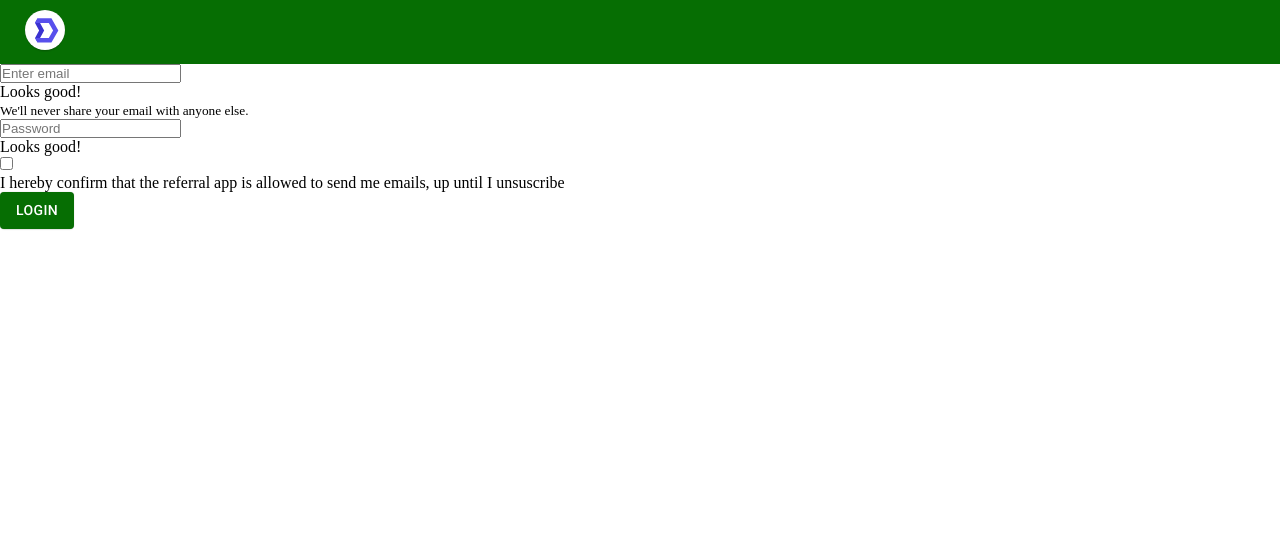
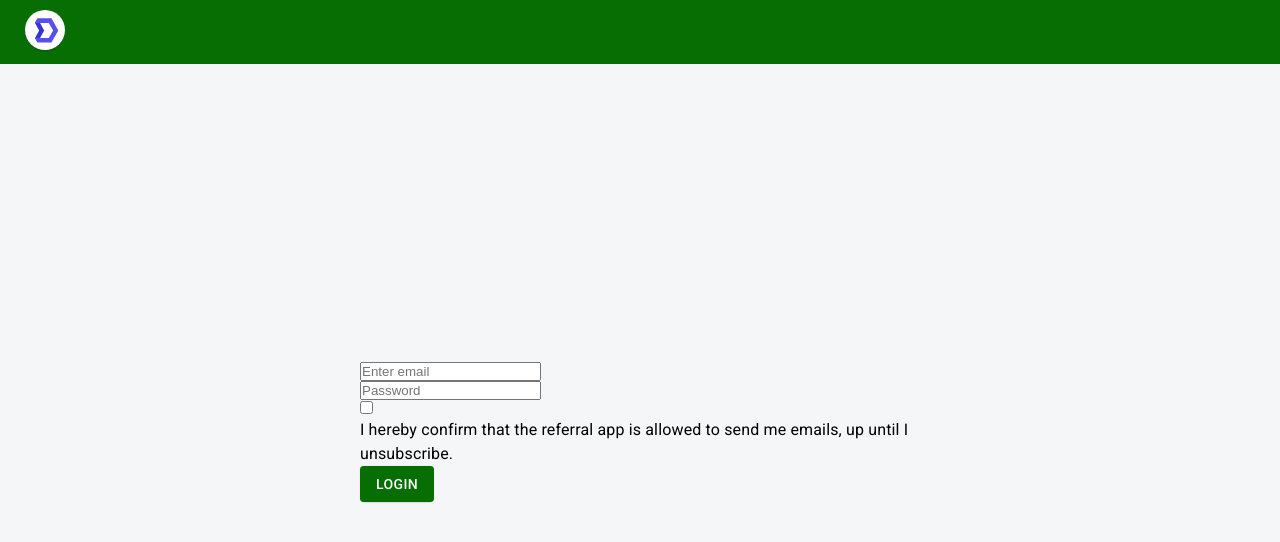
Before and after one commit to rcollins22/Capstone, a React (Create React App) app in the folder frontEnd/: page /login in a window 1280 px wide. Shown: the top 542 px of the page. Built offline with nearby package versions, Linux system fonts and the light colour scheme.

Commit message:
stock load

```diff
--- a/frontEnd/src/layouts/DashboardLayout/NavBar/index.js
+++ b/frontEnd/src/layouts/DashboardLayout/NavBar/index.js
@@ -33,10 +33,10 @@ const user = {
 
 let route;
 
-const LeadFollowRoute = (user) =>{
-  user.leader = true ? route = 'leader' : route = 'follower'
-}
-LeadFollowRoute(user)
+const LeadFollowRoute = user => {
+  user.leader = true ? (route = 'user') : (route = 'user');
+};
+LeadFollowRoute(user);
 
 const items = [
   {
@@ -89,41 +89,25 @@ const NavBar = ({ onMobileClose, openMobile }) => {
   }, [location.pathname]);
 
   const content = (
-    <Box
-      height="100%"
-      display="flex"
-      flexDirection="column"
-    >
-      <Box
-        alignItems="center"
-        display="flex"
-        flexDirection="column"
-        p={2}
-      >
+    <Box height="100%" display="flex" flexDirection="column">
+      <Box alignItems="center" display="flex" flexDirection="column" p={2}>
         <Avatar
           className={classes.avatar}
           component={RouterLink}
           src={user.avatar}
           to={`/${route}/account`}
         />
-        <Typography
-          className={classes.name}
-          color="textPrimary"
-          variant="h5"
-        >
+        <Typography className={classes.name} color="textPrimary" variant="h5">
           {user.name}
         </Typography>
-        <Typography
-          color="textSecondary"
-          variant="body2"
-        >
+        <Typography color="textSecondary" variant="body2">
           {user.jobTitle}
         </Typography>
       </Box>
       <Divider />
       <Box p={2}>
         <List>
-          {items.map((item) => (
+          {items.map(item => (
             <NavItem
               href={item.href}
               key={item.title}
--- a/frontEnd/src/routes.js
+++ b/frontEnd/src/routes.js
@@ -26,7 +26,7 @@ let routes = [
       { path: 'login', element: <SignUpLoginForm /> },
       { path: 'register', element: <RegisterView /> },
       { path: '404', element: <NotFoundView /> },
-      { path: '/', element: <Navigate to="/leader/dashboard" /> }, //NEEDS TO BE CHANGED!
+      { path: '/', element: <Navigate to="/user/dashboard" /> }, //NEEDS TO BE CHANGED!
       { path: '*', element: <Navigate to="/404" /> }
     ]
   }
--- a/frontEnd/src/views/auth/SignupLoginForm.js
+++ b/frontEnd/src/views/auth/SignupLoginForm.js
@@ -1,13 +1,32 @@
-import React, { useState } from "react";
-import { Form, Col, Row } from "react-bootstrap";
-import axios from "axios";
-import { Button } from '@material-ui/core';
+import React, { useState, useEffect } from 'react';
+import { Form, Col, Row } from 'react-bootstrap';
+import axios from 'axios';
 import url from '../../url';
+import {
+  Box,
+  Button,
+  Container,
+  Grid,
+  Link,
+  TextField,
+  Typography,
+  makeStyles
+} from '@material-ui/core';
+import Page from 'src/components/Page';
 
+const useStyles = makeStyles(theme => ({
+  root: {
+    backgroundColor: theme.palette.background.dark,
+    height: '100%',
+    paddingBottom: theme.spacing(3),
+    paddingTop: theme.spacing(3)
+  }
+}));
 
 const SignUpLoginForm = () => {
-    const [email, setEmail] = useState("");
-    const [password, setPassword] = useState("");
+  const classes = useStyles();
+  const [email, setEmail] = useState('');
+  const [password, setPassword] = useState('');
 
   const onSubmit = e => {
     e.preventDefault();
@@ -16,12 +35,12 @@ const SignUpLoginForm = () => {
       email,
       password
     };
-        console.log(email, password)
+    console.log(email, password);
     axios
       .post(`${url}/auth/register_login`, userData)
       .then(res => {
-                localStorage.setItem("id", res.data.success.id) //save id to local storage
-                localStorage.setItem("leader", res.data.success.leader) // save leader boolean to local storage
+        localStorage.setItem('id', res.data.success.id); //save id to local storage
+        localStorage.setItem('leader', res.data.success.leader); // save leader boolean to local storage
         // var aValue = localStorage.getItem("id") exemplar call to local storage
       })
       .catch(err => {
@@ -31,11 +50,18 @@ const SignUpLoginForm = () => {
   };
 
   return (
+    <Page className={classes.root} title="Login">
+      <Box
+        display="flex"
+        flexDirection="column"
+        height="100%"
+        justifyContent="center"
+      >
+        <Container maxWidth="sm">
+          <Grid container spacing={1}>
             <Form onSubmit={onSubmit}>
               <Form.Group controlId="formBasicEmail">
                 <Row>
-                    <Form.Label column xs="2" sm="1">
-                    </Form.Label>
                   <Col xs="10" sm="11">
                     <Form.Control
                       type="email"
@@ -46,23 +72,18 @@ const SignUpLoginForm = () => {
                       }}
                       required
                     />
-                        <Form.Control.Feedback>Looks good!</Form.Control.Feedback>
-                        <Form.Text className="text-muted">We'll never share your email with anyone else.</Form.Text>
+
                   </Col>
                 </Row>
               </Form.Group>
-
-            <Form.Group controlId="formBasicPassword">
+              <Form.Group  controlId="formBasicPassword">
                 <Row>
-                    <Form.Label column xs="2" sm="1">
-                    </Form.Label>
                   <Col xs="10" sm="11">
                     <Form.Control
                       type="password"
                       placeholder="Password"
                       onChange={e => setPassword(e.target.value)}
                     />
-                        <Form.Control.Feedback>Looks good!</Form.Control.Feedback>
                   </Col>
                 </Row>
               </Form.Group>
@@ -72,19 +93,21 @@ const SignUpLoginForm = () => {
                     <Form.Check type="checkbox" />
                   </Col>
                   <Col xs="10" sm="11">
-                        <Form.Label>
-                                I hereby confirm that the referral app is allowed to send me emails, up until I
-                                unsuscribe
-                        </Form.Label>
+                    <Typography>
+                      I hereby confirm that the referral app is allowed to send
+                      me emails, up until I unsubscribe.
+                    </Typography>
                   </Col>
                 </Row>
               </Form.Group>
-            <Button
-                variant="contained"
-                color="primary"
-                onClick={onSubmit}
-            >Login</Button>
+              <Button variant="contained" color="primary" onClick={onSubmit}>
+                Login
+              </Button>
             </Form>
+          </Grid>
+        </Container>
+      </Box>
+    </Page>
   );
 };
 
--- a/frontEnd/src/views/automation/AssetTable.js
+++ b/frontEnd/src/views/automation/AssetTable.js
@@ -1,4 +1,4 @@
-import React from 'react';
+import React, { useState, useEffect } from 'react';
 import PropTypes from 'prop-types';
 import clsx from 'clsx';
 import { lighten, makeStyles } from '@material-ui/core/styles';
@@ -16,37 +16,35 @@ import Paper from '@material-ui/core/Paper';
 import Checkbox from '@material-ui/core/Checkbox';
 import IconButton from '@material-ui/core/IconButton';
 import Tooltip from '@material-ui/core/Tooltip';
-import FormControlLabel from '@material-ui/core/FormControlLabel';
+import { Search as SearchIcon } from 'react-feather';
 import Switch from '@material-ui/core/Switch';
 import DeleteIcon from '@material-ui/icons/Delete';
 import FilterListIcon from '@material-ui/icons/FilterList';
-import {
-  TextField,
-  InputAdornment,
-  SvgIcon,
-} from '@material-ui/core';
-
-import { Search as SearchIcon } from 'react-feather';
+import { TextField, InputAdornment, SvgIcon } from '@material-ui/core';
+import url from '../../url';
+import axios from 'axios';
 
 function createData(name, symbol, change24H, price) {
-  return { name, symbol, change24H, price};
+  return { name, symbol, change24H, price };
 }
 
-const rows = [
-  createData('Apple', 'AAPL', 3.7, 67),
-  createData('Tesla', 'TSLA', 25.0, 51),
-  createData('GE', 'GE', 1.0, 24),
-  createData('Twitter', 'TWTR', 6.0, 24),
-  createData('Groupon', 'GRP', 6.0, 49),
-  createData('Homewell', 'HWL', 3.2, 87),
-  createData('The Home Depot', 'THD', 9.0, 37),
-  createData('Jelly Belly', 'JB', -2.3, 94),
-  createData('Walmart', 'WM', 26.0, 65),
-  createData('kellogs', 'KLG', 0.2, 98),
-  createData('Microsoft', 'MSFT', -6.3, 81),
-  createData('Splunk', 'SPLK', -19.0, 9),
-  createData('Bitcoin', 'BTC', 18.0, 63)
-];
+// const rows = [
+//   createData('Apple', 'AAPL', 3.7, 67),
+//   createData('Tesla', 'TSLA', 25.0, 51),
+//   createData('GE', 'GE', 1.0, 24),
+//   createData('Twitter', 'TWTR', 6.0, 24),
+//   createData('Groupon', 'GRP', 6.0, 49),
+//   createData('Homewell', 'HWL', 3.2, 87),
+//   createData('The Home Depot', 'THD', 9.0, 37),
+//   createData('Jelly Belly', 'JB', -2.3, 94),
+//   createData('Walmart', 'WM', 26.0, 65),
+//   createData('kellogs', 'KLG', 0.2, 98),
+//   createData('Microsoft', 'MSFT', -6.3, 81),
+//   createData('Splunk', 'SPLK', -19.0, 9),
+//   createData('Bitcoin', 'BTC', 18.0, 63)
+// ];
+
+// console.log(rows)
 
 function descendingComparator(a, b, orderBy) {
   if (b[orderBy] < a[orderBy]) {
@@ -75,7 +73,6 @@ function stableSort(array, comparator) {
 }
 
 const headCells = [
-  { id: 'name', numeric: false, disablePadding: true, label: 'Stock Name' },
   { id: 'symbol', numeric: false, disablePadding: false, label: 'Symbol' },
   {
     id: '24Hr Change',
@@ -251,11 +248,26 @@ const useStyles = makeStyles(theme => ({
 export default function AssetTable() {
   const classes = useStyles();
   const [order, setOrder] = React.useState('asc');
-  const [orderBy, setOrderBy] = React.useState('calories');
+  const [orderBy, setOrderBy] = React.useState('chg');
   const [selected, setSelected] = React.useState([]);
   const [page, setPage] = React.useState(0);
   const [dense, setDense] = React.useState(false);
   const [rowsPerPage, setRowsPerPage] = React.useState(5);
+  const [rows, setRows] = React.useState([]);
+  useEffect(() => {
+    loadRows();
+  }, []);
+  const loadRows = () => {
+    axios
+      .get(`${url}/prices/assets/`)
+      .then(res => {
+        console.log('Current Assets', res.data.rv);
+        const r = res.data.rv;
+        setRows(r);
+        // returns at Number that represents a percent.
+      })
+      .catch(err => console.log(err));
+  };
 
   const handleRequestSort = (event, property) => {
     const isAsc = orderBy === property && order === 'asc';
@@ -334,17 +346,17 @@ export default function AssetTable() {
               {stableSort(rows, getComparator(order, orderBy))
                 .slice(page * rowsPerPage, page * rowsPerPage + rowsPerPage)
                 .map((row, index) => {
-                  const isItemSelected = isSelected(row.name);
+                  const isItemSelected = isSelected(row.symbol);
                   const labelId = `enhanced-table-checkbox-${index}`;
 
                   return (
                     <TableRow
                       hover
-                      onClick={event => handleClick(event, row.name)}
+                      onClick={event => handleClick(event, row.symbol)}
                       role="checkbox"
                       aria-checked={isItemSelected}
                       tabIndex={-1}
-                      key={row.name}
+                      key={row.symbol}
                       selected={isItemSelected}
                     >
                       <TableCell padding="checkbox">
@@ -353,17 +365,9 @@ export default function AssetTable() {
                           inputProps={{ 'aria-labelledby': labelId }}
                         />
                       </TableCell>
-                      <TableCell
-                        component="th"
-                        id={labelId}
-                        scope="row"
-                        padding="none"
-                      >
-                        {row.name}
-                      </TableCell>
                       <TableCell align="right">{row.symbol}</TableCell>
+                      <TableCell align="right">{row.change}</TableCell>
                       <TableCell align="right">{row.price}</TableCell>
-                      <TableCell align="right">{row.change24H}</TableCell>
                     </TableRow>
                   );
                 })}
--- a/frontEnd/src/views/automation/PortStepper.js
+++ b/frontEnd/src/views/automation/PortStepper.js
@@ -42,11 +42,11 @@ function getStepContent(step) {
   switch (step) {
     case 0:
       return (<SelectAllocation/>);
-    case 0:
+    case 1:
       return (<AssetTable/>);
-    case 1:
+    case 2:
       return (<AllocationTable/>) ;
-    case 2:
+    case 3:
       return (<Grid
         container
         direction="column"
--- a/frontEnd/src/views/social/FollowerSocialView.js
+++ b/frontEnd/src/views/social/FollowerSocialView.js
@@ -17,10 +17,12 @@ const useStyles = makeStyles(theme => ({
   }
 }));
 
+
 const FollowerSocialView = () => {
   const [limit, setLimit] = useState(5);
   const [page, setPage] = useState(0);
   const classes = useStyles();
+
   const handleLimitChange = event => {
     setLimit(event.target.value);
   };
@@ -53,7 +55,7 @@ const FollowerSocialView = () => {
             ))}
           </Grid>
           <Pagination
-            component='div'
+            component="div"
             count={leaders.length}
             variant="outlined"
             color="primary"
```
Lines whose indentation alone changed are shown as unchanged.
